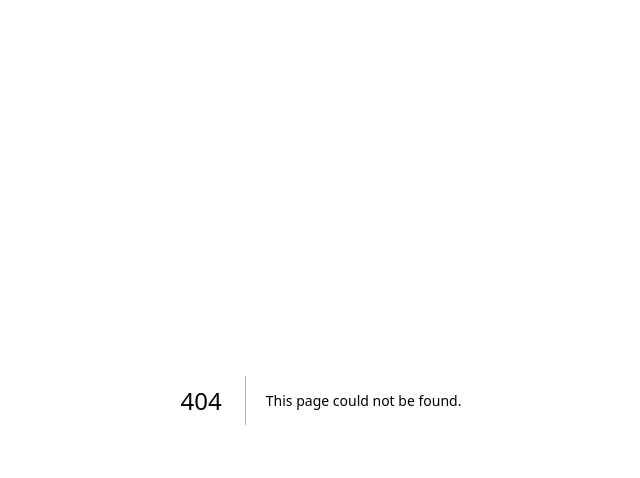
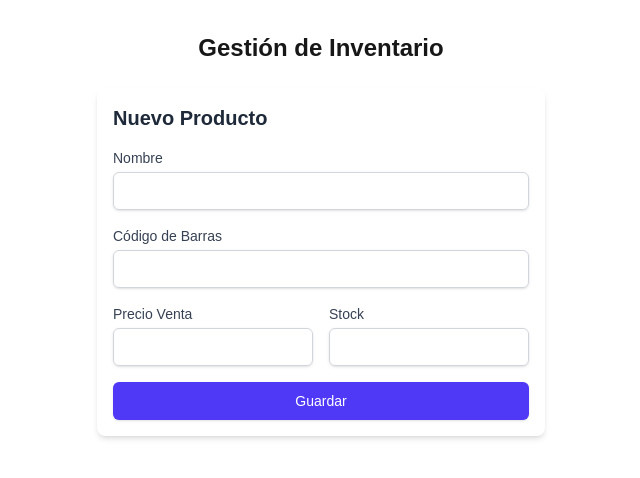
Before and after one commit to javieryacu/sinapsia-polirrubro, a Next.js app: page /inventory/new in a window 1280 px wide. Before the commit this address had no page. Shown: the top 478 px of the page, without its empty margins (319-959 px from the left). Built offline with nearby package versions, Linux system fonts and the light colour scheme; no server answers.

Commit message:
feat(inventory): add product form page

```diff
--- /dev/null
+++ b/src/app/inventory/new/page.tsx
@@ -0,0 +1,10 @@
+import ProductForm from '@/components/inventory/ProductForm'
+
+export default function NewProductPage() {
+    return (
+        <div className="container mx-auto py-8">
+            <h1 className="text-2xl font-bold mb-6 text-center">Gestión de Inventario</h1>
+            <ProductForm />
+        </div>
+    )
+}
--- /dev/null
+++ b/src/components/inventory/ProductForm.tsx
@@ -0,0 +1,100 @@
+'use client'
+
+import { useState } from 'react'
+import { createProduct } from '@/services/productService'
+
+export default function ProductForm() {
+    const [isLoading, setIsLoading] = useState(false)
+    const [message, setMessage] = useState<string | null>(null)
+
+    const handleSubmit = async (e: React.FormEvent<HTMLFormElement>) => {
+        e.preventDefault()
+        setIsLoading(true)
+        setMessage(null)
+
+        const formData = new FormData(e.currentTarget)
+        const product = {
+            name: formData.get('name') as string,
+            sale_price: Number(formData.get('sale_price')),
+            stock: Number(formData.get('stock')),
+            barcode: formData.get('barcode') as string || null,
+        }
+
+        try {
+            await createProduct(product)
+            setMessage('Producto guardado correctamente')
+            e.currentTarget.reset()
+        } catch (error) {
+            setMessage('Error al guardar el producto')
+        } finally {
+            setIsLoading(false)
+        }
+    }
+
+    return (
+        <form onSubmit={handleSubmit} className="space-y-4 p-4 bg-white rounded-lg shadow-md max-w-md mx-auto">
+            <h2 className="text-xl font-bold mb-4 text-gray-800">Nuevo Producto</h2>
+
+            {message && (
+                <div className={`p-2 rounded ${message.includes('Error') ? 'bg-red-100 text-red-700' : 'bg-green-100 text-green-700'}`}>
+                    {message}
+                </div>
+            )}
+
+            <div>
+                <label htmlFor="name" className="block text-sm font-medium text-gray-700">Nombre</label>
+                <input
+                    type="text"
+                    id="name"
+                    name="name"
+                    required
+                    className="mt-1 block w-full rounded-md border-gray-300 shadow-sm focus:border-indigo-500 focus:ring-indigo-500 sm:text-sm border p-2"
+                />
+            </div>
+
+            <div>
+                <label htmlFor="barcode" className="block text-sm font-medium text-gray-700">Código de Barras</label>
+                <input
+                    type="text"
+                    id="barcode"
+                    name="barcode"
+                    className="mt-1 block w-full rounded-md border-gray-300 shadow-sm focus:border-indigo-500 focus:ring-indigo-500 sm:text-sm border p-2"
+                />
+            </div>
+
+            <div className="grid grid-cols-2 gap-4">
+                <div>
+                    <label htmlFor="sale_price" className="block text-sm font-medium text-gray-700">Precio Venta</label>
+                    <input
+                        type="number"
+                        id="sale_price"
+                        name="sale_price"
+                        required
+                        min="0"
+                        className="mt-1 block w-full rounded-md border-gray-300 shadow-sm focus:border-indigo-500 focus:ring-indigo-500 sm:text-sm border p-2"
+                    />
+                </div>
+
+                <div>
+                    <label htmlFor="stock" className="block text-sm font-medium text-gray-700">Stock</label>
+                    <input
+                        type="number"
+                        id="stock"
+                        name="stock"
+                        required
+                        min="0"
+                        className="mt-1 block w-full rounded-md border-gray-300 shadow-sm focus:border-indigo-500 focus:ring-indigo-500 sm:text-sm border p-2"
+                    />
+                </div>
+            </div>
+
+            <button
+                type="submit"
+                disabled={isLoading}
+                className="w-full flex justify-center py-2 px-4 border border-transparent rounded-md shadow-sm text-sm font-medium text-white bg-indigo-600 hover:bg-indigo-700 focus:outline-none focus:ring-2 focus:ring-offset-2 focus:ring-indigo-500 disabled:opacity-50"
+            >
+                {isLoading ? 'Guardando...' : 'Guardar'}
+            </button>
+        </form>
+    )
+}
```
Also changed, not shown: 1 other file (tests, documents, lock files or other folders).
